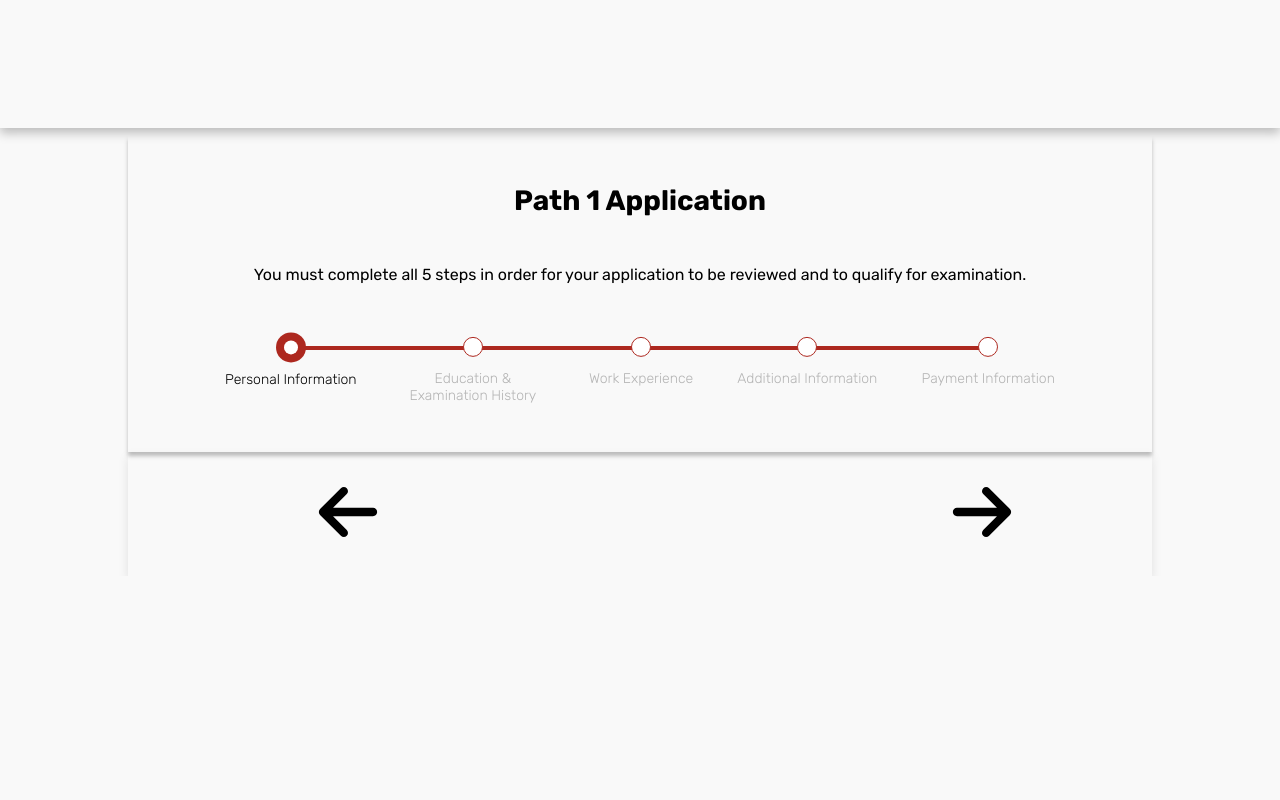
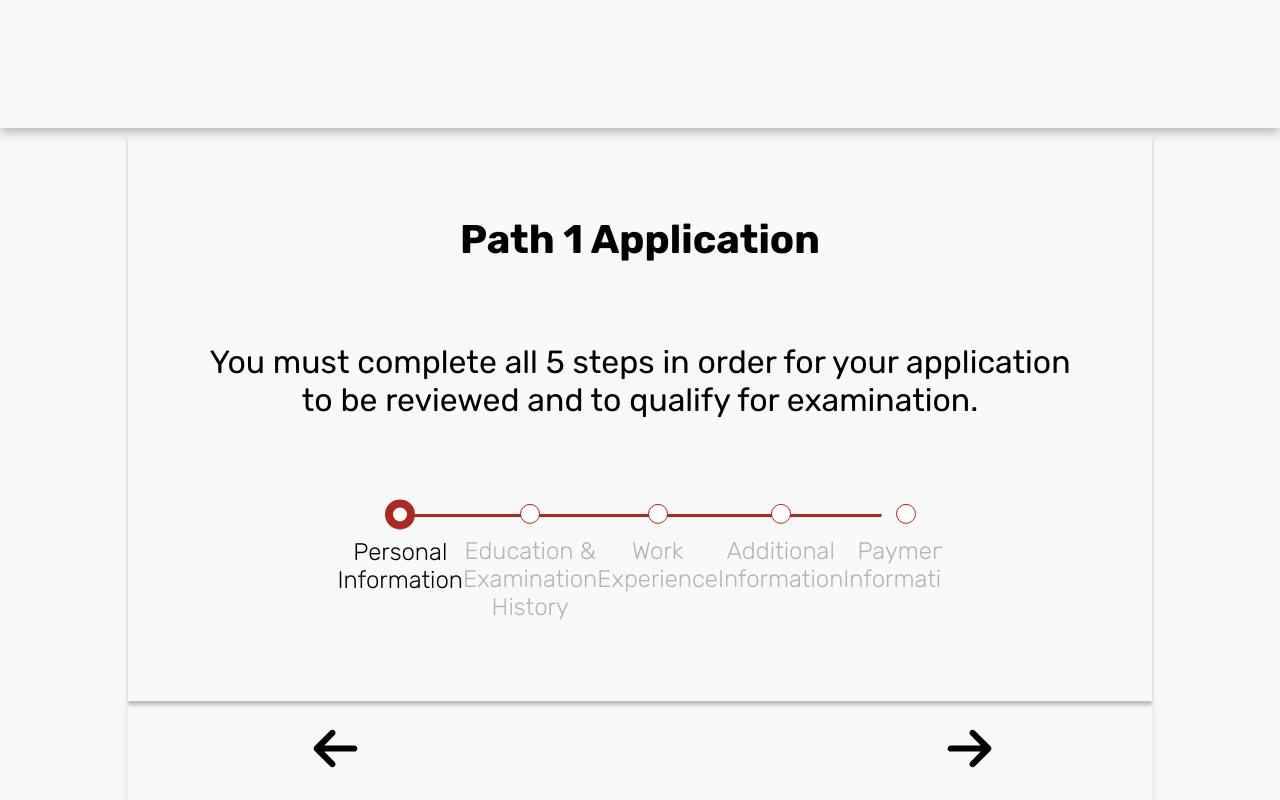
Before and after one commit to TritonSE/CCIDC-Application-Overhaul, a React (Vite) app in the folder frontend/: page / in a window 1280 px wide. Shown: the part 1110-1910 px from the top of the page. Before the commit the page ends 1686 px from the top, so only its background shows below. Built offline with nearby package versions, Linux system fonts and the light colour scheme.

Commit message:
resized timeline

```diff
--- a/frontend/src/components/PathAppLayout.module.css
+++ b/frontend/src/components/PathAppLayout.module.css
@@ -81,7 +81,7 @@
 }
 
 .navigationContainer img {
-  width: 200%;
+  width: 150%;
 }
 
 /* General Styling */
--- a/frontend/src/components/PathAppLayout.tsx
+++ b/frontend/src/components/PathAppLayout.tsx
@@ -15,13 +15,13 @@ export const PathAppLayout: React.FC<PathAppLayoutProps> = ({ path }: PathAppLay
 
   const next = () => {
     if (pageNum < 5) {
-      setPageNum((prevPageNum) => (prevPageNum + 1) as 0 | 1 | 2 | 3 | 4 | 5);
+      setPageNum((pageNum) => (pageNum + 1) as 0 | 1 | 2 | 3 | 4 | 5);
     }
   };
 
   const back = () => {
     if (pageNum > 0) {
-      setPageNum((prevPageNum) => (prevPageNum - 1) as 0 | 1 | 2 | 3 | 4 | 5);
+      setPageNum((pageNum) => (pageNum - 1) as 0 | 1 | 2 | 3 | 4 | 5);
     }
   };
 
--- a/frontend/src/components/PathwayTimeline.module.css
+++ b/frontend/src/components/PathwayTimeline.module.css
@@ -1,12 +1,12 @@
 :root {
-  --timeline-width: 830px;
+  --timeline-width: 70%;
 }
 
 .pathwayContainer {
   display: flex;
   flex-direction: column;
-  gap: 3rem;
-  padding: 3rem;
+  gap: 5em;
+  padding: 5em;
   box-shadow: 0px 4px 4px 0px #00000040;
 }
 
@@ -15,6 +15,7 @@
   font: var(--font-title-medium);
   margin: 0;
   padding: 0;
+  font-size: 2.5em;
 }
 
 .timelineDescription {
@@ -22,6 +23,7 @@
   font: var(--font-body);
   margin: 0;
   padding: 0;
+  font-size: 2em;
 }
 
 .timelineContainer {
@@ -56,7 +58,7 @@
   text-align: center;
   max-width: 9rem;
   font-family: "Rubik";
-  font-size: 0.875rem;
+  font-size: 1.5rem;
   font-weight: 300;
   text-align: center;
 }
@@ -67,10 +69,10 @@
 
 .timelineLine {
   position: absolute;
+  left: 60px;
+  right: 60px;
+  top: 15px;
   margin: 0;
   padding: 0;
-  width: 700px;
-  top: 14px;
-  left: 64px;
-  border: solid 2px var(--color-ccidc-red);
+  border-top: 3px solid var(--color-ccidc-red);
 }
```
